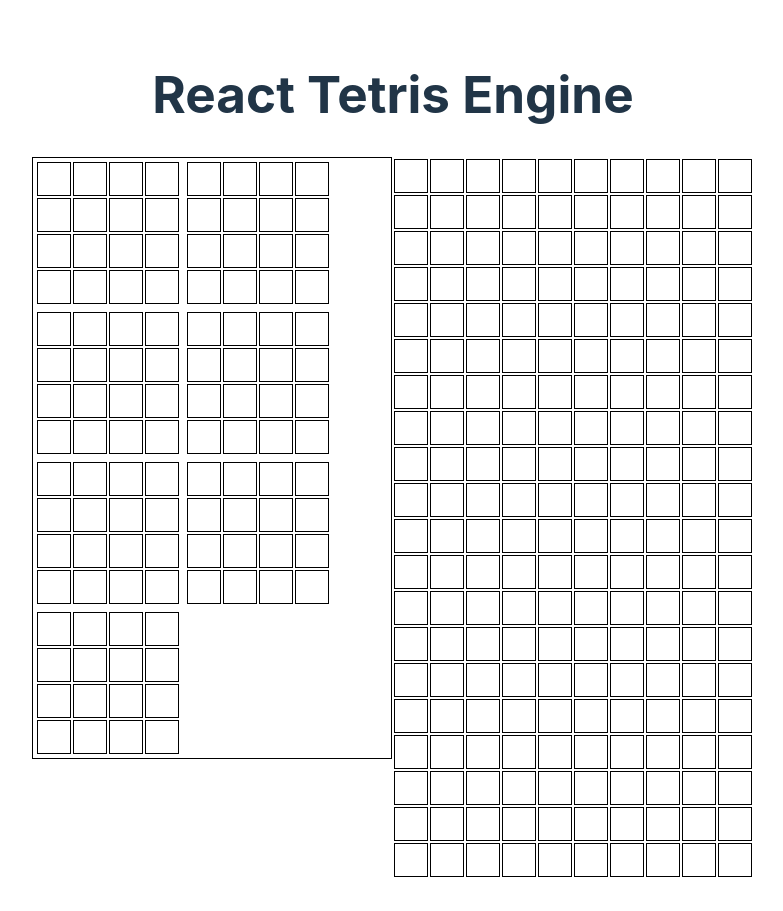
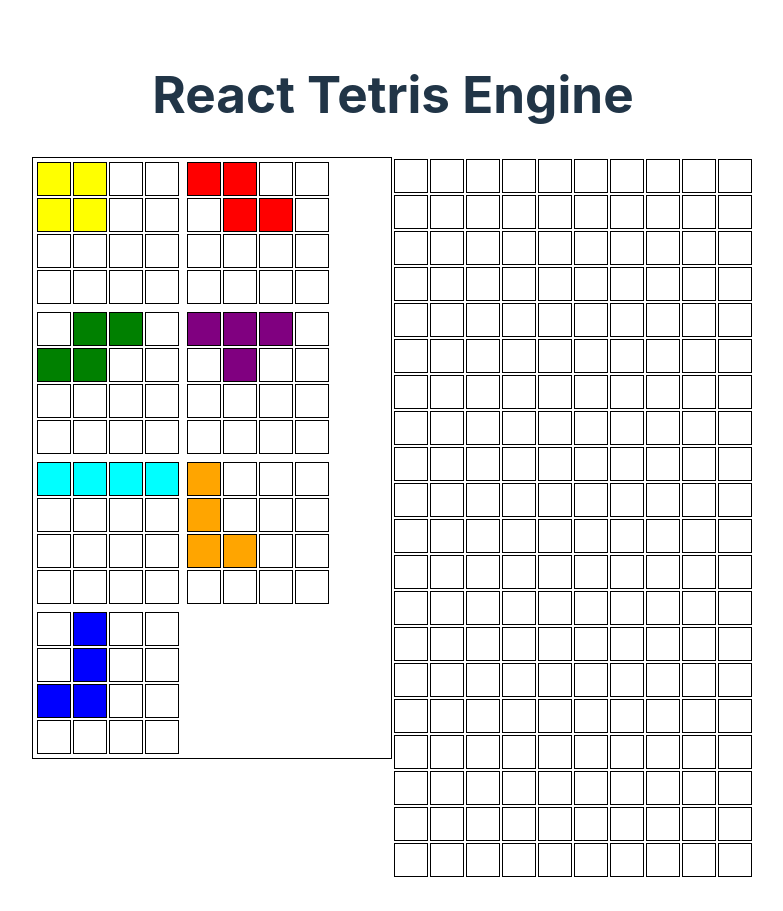
Before and after one commit to hamcrypto/drw-tetris, a React (Vite) app: page / in a window 1280 px wide. Shown: the whole page, without its empty margins (247-1030 px from the left). Built offline with nearby package versions, Linux system fonts and the light colour scheme.

Commit message:
Add tetronimo to grid logic, refactor code

```diff
--- a/src/App.tsx
+++ b/src/App.tsx
@@ -1,14 +1,17 @@
 import "./App.css";
 import GridDisplay from "./components/GridDisplay/GridDisplay";
 import TetronimoSelector from "./components/TetronimoSelector/TetronimoSelector";
+import { gridBuilder } from "./utils";
 
 function App() {
+  const initialArray = gridBuilder(10, 20);
+
   return (
     <>
       <h1>React Tetris Engine</h1>
       <div style={{ display: "flex" }}>
         <TetronimoSelector />
-        <GridDisplay columnCount={10} rowCount={20} />
+        <GridDisplay gridState={initialArray} />
       </div>
     </>
   );
--- a/src/components/GridDisplay/GridDisplay.tsx
+++ b/src/components/GridDisplay/GridDisplay.tsx
@@ -1,34 +1,8 @@
-import { Block, BlockColors } from "../../types";
+import { Block } from "../../types";
 import "./styles.css";
 interface GridDisplayProps {
-  columnCount: number;
-  rowCount: number;
+  gridState: Block[][];
 }
-
-const blockBuilder = ({
-  color = "White" as BlockColors,
-  filled = false,
-  xCord = 0,
-  yCord = 0,
-}) => {
-  const newBlock: Block = { color, filled, xCord, yCord };
-  return newBlock;
-};
-
-const gridBuilder = (columnCount: number, rowCount: number) => {
-  const blockGrid: Block[][] = [];
-  for (let currentRow = 0; currentRow < rowCount; currentRow++) {
-    blockGrid[currentRow] = [];
-    for (let currentCol = 0; currentCol < columnCount; currentCol++) {
-      blockGrid[currentRow][currentCol] = blockBuilder({
-        xCord: currentCol,
-        yCord: currentRow,
-      });
-    }
-  }
-
-  return blockGrid;
-};
 
 const GridBlock = ({ color, xCord, yCord, filled }: Block) => {
   return (
@@ -40,11 +14,10 @@ const GridBlock = ({ color, xCord, yCord, filled }: Block) => {
     ></td>
   );
 };
-function GridDisplay({ columnCount, rowCount }: GridDisplayProps) {
-  const initialArray = gridBuilder(columnCount, rowCount);
+function GridDisplay({ gridState = [] }: GridDisplayProps) {
   return (
     <table>
-      {initialArray.map((arrayColumn) => (
+      {gridState.map((arrayColumn) => (
         <tr>
           {arrayColumn.map((arrayRow) => (
             <GridBlock {...arrayRow} />
--- a/src/components/TetronimoSelector/TetronimoSelector.tsx
+++ b/src/components/TetronimoSelector/TetronimoSelector.tsx
@@ -1,5 +1,6 @@
 import { TETRONIMOS } from "../../constants";
 import { Tetromino } from "../../types";
+import { gridBuilder } from "../../utils";
 import GridDisplay from "../GridDisplay/GridDisplay";
 
 interface TetronimoPieceHolderProps {
@@ -7,13 +8,14 @@ interface TetronimoPieceHolderProps {
 }
 
 function TetronimoPieceHolder({ tetronimo }: TetronimoPieceHolderProps) {
+  const gridState = gridBuilder(4, 4, tetronimo);
   return (
     <div
       style={{
         margin: "2px",
       }}
     >
-      <GridDisplay rowCount={4} columnCount={4} />
+      <GridDisplay gridState={gridState} />
     </div>
   );
 }
--- /dev/null
+++ b/src/utils.ts
@@ -0,0 +1,37 @@
+import { Block, BlockColors, Tetromino } from "./types";
+
+const blockBuilder = ({
+  color = "White" as BlockColors,
+  filled = false,
+  xCord = 0,
+  yCord = 0,
+}) => {
+  const newBlock: Block = { color, filled, xCord, yCord };
+  return newBlock;
+};
+
+export const gridBuilder = (
+  columnCount: number,
+  rowCount: number,
+  input?: Tetromino
+) => {
+  const blockGrid: Block[][] = [];
+
+  // Input is a tetronimo
+  for (let currentRow = 0; currentRow < rowCount; currentRow++) {
+    blockGrid[currentRow] = [];
+    for (let currentCol = 0; currentCol < columnCount; currentCol++) {
+      const filled = Boolean(input?.coordinates[currentRow][currentCol]);
+      const color = filled ? input?.color : undefined;
+
+      blockGrid[currentRow][currentCol] = blockBuilder({
+        xCord: currentCol,
+        yCord: currentRow,
+        filled,
+        color: color,
+      });
+    }
+  }
+
+  return blockGrid;
+};
```
